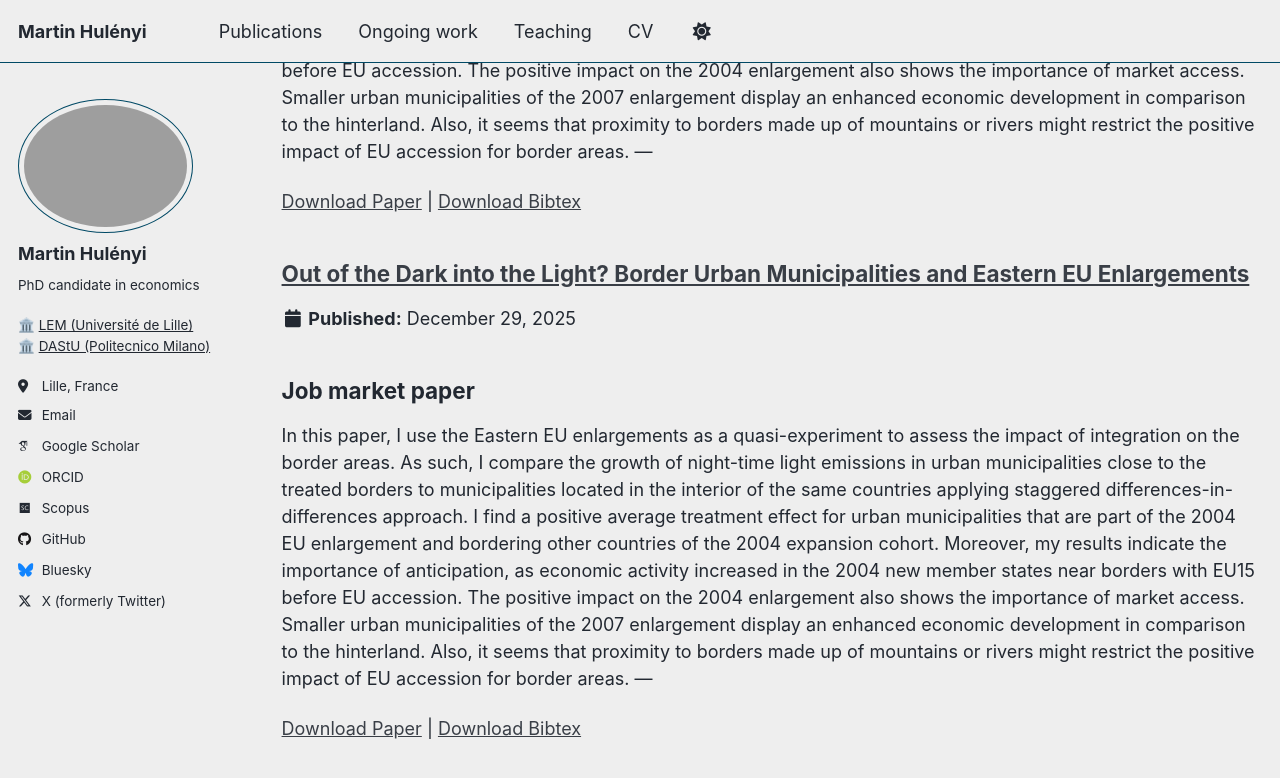
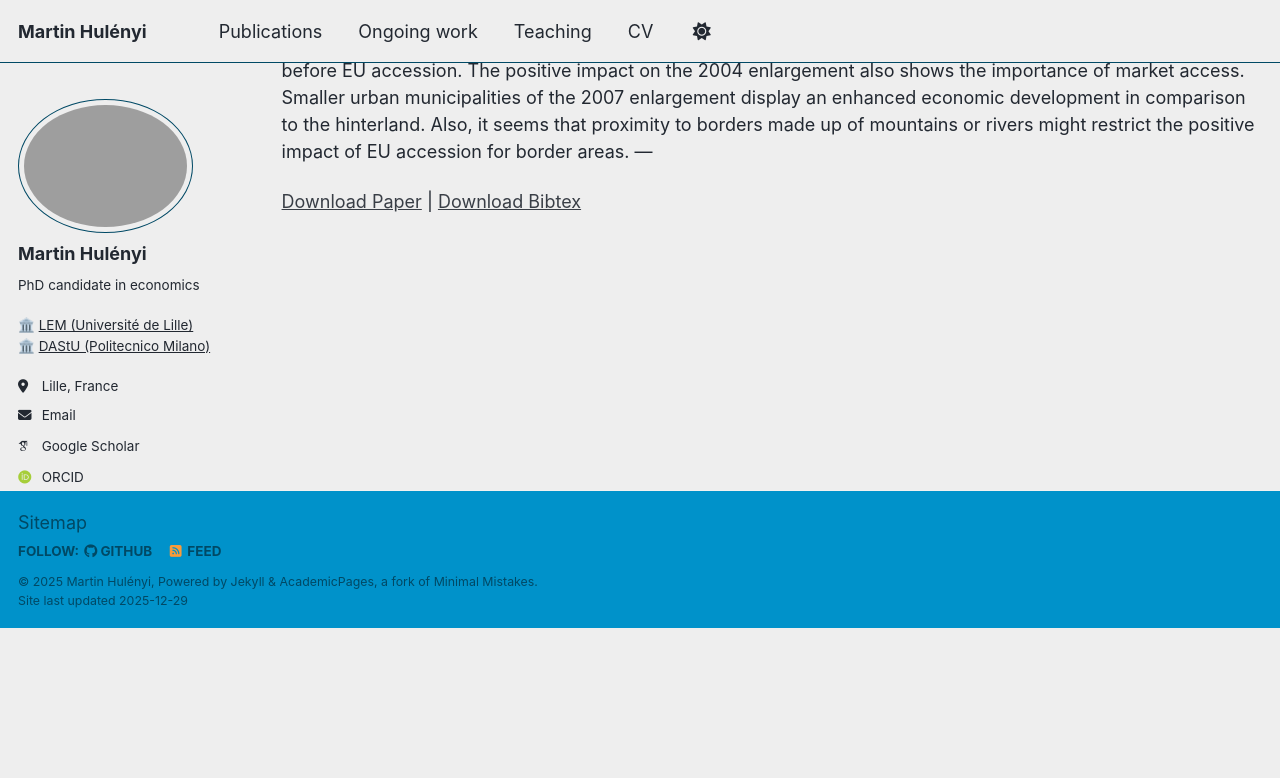
Before and after one commit to martinhulenyi/martinhulenyi.github.io, a Jekyll site: the page built from _pages/ongoing_work.md, in a window 1280 px wide and 900 px high, scrolled down 1172 px. Shown: the top 778 px of the window. Built offline with Jekyll 4.4.1, drawn with Linux system fonts in a browser that asks for light colours; some web fonts are replaced; a script that is not in the unit is left out; after the commit the page ends 1801 px from its top, so only the background shows below that.

Commit message:
modifying jmp

```diff
--- a/_ongoing_work/01_borders_enlargement_jmp.md
+++ b/_ongoing_work/01_borders_enlargement_jmp.md
@@ -39,7 +39,6 @@ In this paper, I use the Eastern EU enlargements as a quasi-experiment to assess
 - positive correlation between the EU Funds and the votes for the Labour party in the 2017 elections
 - negative correlation between the EU Funds and the votes for the Conservative party in the 2017 elections
 
-![EU Funds per capita in the UK NUTS 2 regions.](/files/eu_funds.gif)
 
 
 
--- a/_ongoing_work/01_eu_funds_brexit.md
+++ /dev/null
@@ -1,52 +0,0 @@
----
-title: "Out of the Dark into the Light? Border Urban Municipalities and Eastern EU Enlargements"
-collection: ongoing_work
-category: manuscripts
-#date: 2019-11-27
-#venue: "European Journal of Political Economy (60)"
-paperurl: "/files/borders_enlargement_jmp.pdf"
-permalink: /publication/borders_enlargement/
-bibtexurl: "https://raw.githubusercontent.com/martinhulenyi/martinhulenyi.github.io/master/files/hulenyi_et_al_2025.bib"
----
-
-## Job market paper ##
-In this paper, I use the Eastern EU enlargements as a quasi-experiment to assess the impact of integration on the border areas. As such, I compare the growth of night-time light emissions in urban municipalities close to the treated borders  to municipalities located  in the interior of the same countries applying staggered differences-in-differences approach. I find a positive average treatment effect for urban municipalities that are part of the 2004 EU enlargement and bordering other  countries of the 2004 expansion cohort. Moreover, my results indicate the  importance of anticipation, as economic activity increased in the 2004 new member states near borders with EU15 before EU accession. The positive impact on the 2004 enlargement also shows the importance of market access. Smaller urban municipalities of the 2007 enlargement display an enhanced economic development in comparison to the hinterland. Also, it seems that proximity to borders made up of mountains or rivers might restrict the positive impact of EU accession for border areas.
----
-
-## Abstract
-In this paper, I use the Eastern EU enlargements as a quasi-experiment to assess the impact of integration on the border areas. As such, I compare the growth of night-time light emissions in urban municipalities close to the treated borders  to municipalities located  in the interior of the same countries applying staggered differences-in-differences approach. I find a positive average treatment effect for urban municipalities that are part of the 2004 EU enlargement and bordering other  countries of the 2004 expansion cohort. Moreover, my results indicate the  importance of anticipation, as economic activity increased in the 2004 new member states near borders with EU15 before EU accession. The positive impact on the 2004 enlargement also shows the importance of market access. Smaller urban municipalities of the 2007 enlargement display an enhanced economic development in comparison to the hinterland. Also, it seems that proximity to borders made up of mountains or rivers might restrict the positive impact of EU accession for border areas.
-
-## Motivation
-- Borders limit the trade between countries (McCallum, 1995) and development of the areas adjacent to them (Redding and Sturm, 2008, Fantechi and Fratesi, 2022).
-- Removing the barriers to trade results in growth of border areas (Brülhart et al., 2018,Brakman et al., 2012, Mitze and Breidenbach, 2024).
-
-## Research question
-- What is the impact of the EU Structural and Investment Funds on the outcome of the Brexit referendum in 2016 and the subsequent 2017 elections?
-
-## Contribution
-- Shedding light into whether benefiting from EU regional policy shapes electoral outcomes regions, especially regarding EU related question
-
-## Empirical strategy
-- Estimating the correlation between the EU Funds and election outcomes of the 2016 Brexit referendum and the 2017 parliamentary elections for NUTS2 and NUTS3 regions of the UK
-- **Dependent variables**: remain votes and voter turnout in the 2016 Brexit referendum (in %), results for the major parties (Conservatives, Labour, Liberal Democrats, UKIP) in the 2017 parliamentary elections
-- **Variable of interest**: EU Funds per capita in  2007-2013
-- **Control variables**: 2014 regional GDP per capita, 2014 average hourly wage, 2014 employment rate, 2013/2003 migrant growth
-- **Method**: OLS
-
-## Results
-- positive correlation between the remain votes and the Cohesion Policy payments on the NUTS3 level
-- negative correlation between the EU Funds and the turnout in the 2016 referendum on the NUTS3 level
-- positive correlation between the EU Funds and the votes for the Labour party in the 2017 elections
-- negative correlation between the EU Funds and the votes for the Conservative party in the 2017 elections
-
-
-
-
-<!-- ## Robustness & validation
-- Placebos / pre-trends
-- Alternative outcomes / samples
-- Sensitivity checks -->
-
-
-## Recommended citation
-{{ page.citation }}
```
